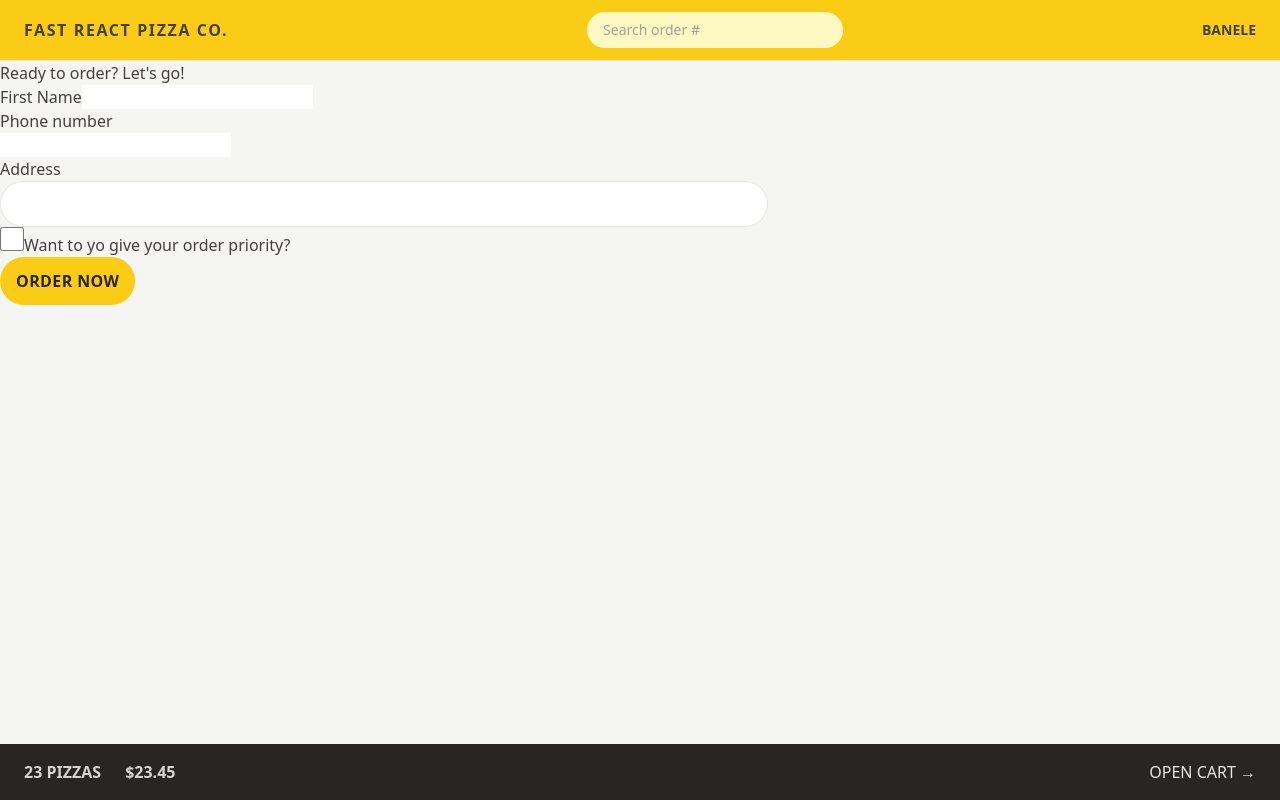
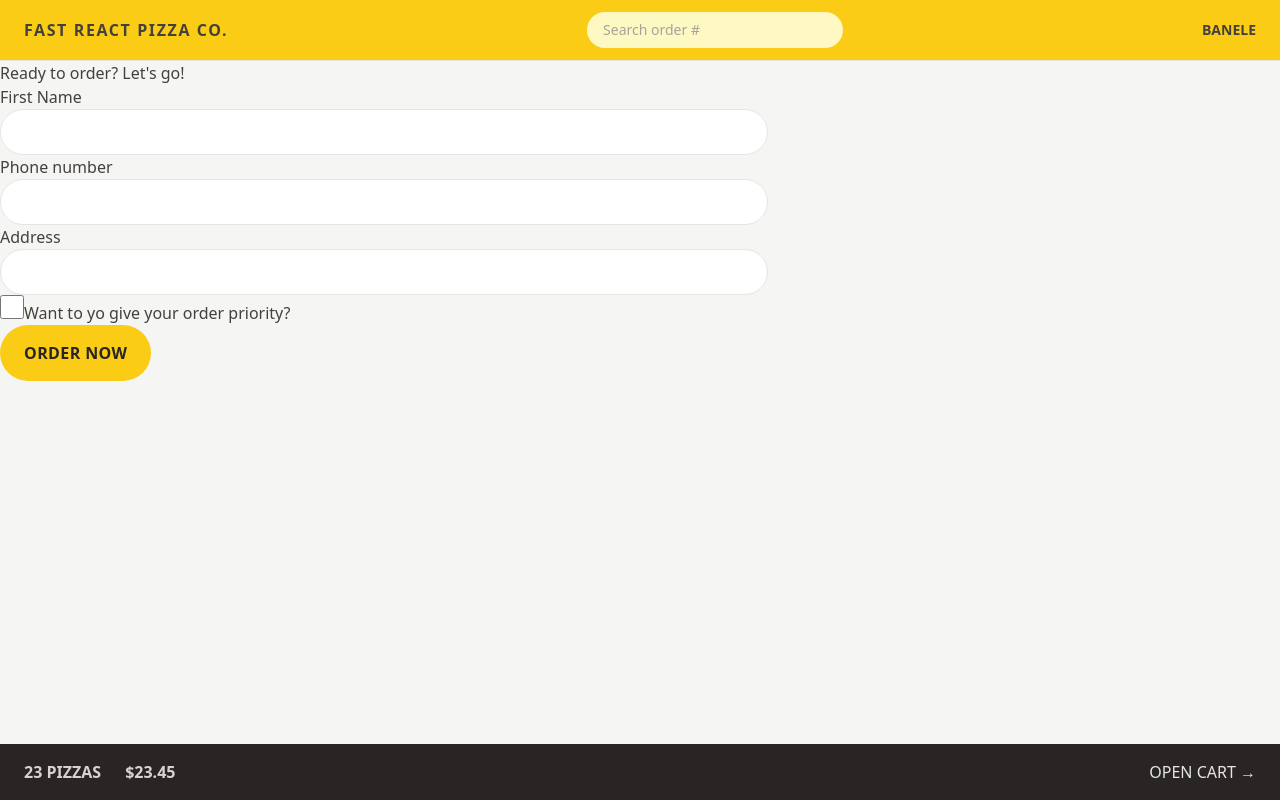
Before and after one commit to banelengwane/fast-react-pizza, a React (Vite) app: page /order/new in a window 1280 px wide. Built offline with nearby package versions, Linux system fonts and the light colour scheme.

Commit message:
making reusable styling using react components

```diff
--- a/src/features/cart/Cart.jsx
+++ b/src/features/cart/Cart.jsx
@@ -1,4 +1,5 @@
-import { Link } from 'react-router-dom';
+import Button from '../../ui/Button'
+import LinkButton from '../../ui/LinkButton';
 
 const fakeCart = [
   {
@@ -29,12 +30,12 @@ function Cart() {
 
   return (
     <div>
-      <Link to="/menu" className='text-sm text-blue-500 hover:text-blue-600 hover:underline cursor-pointer'>&larr; Back to menu</Link>
+      <LinkButton to="/menu" >&larr; Back to menu</LinkButton>
 
       <h2>Your cart, %NAME%</h2>
 
       <div>
-        <Link to="/order/new">Order pizzas</Link>
+        <Button to="/order/new">Order pizzas</Button>
         <button>Clear cart</button>
       </div>
     </div>
--- a/src/features/order/CreateOrder.jsx
+++ b/src/features/order/CreateOrder.jsx
@@ -1,5 +1,6 @@
 import { Form, redirect, useActionData, useNavigate } from "react-router-dom";
 import { createOrder } from "../../services/apiRestaurant";
+import Button from "../../ui/Button";
 
 // https://uibakery.io/regex-library/phone-number
 const isValidPhone = (str) =>
@@ -47,13 +48,13 @@ function CreateOrder() {
       <Form method="POST">
         <div>
           <label>First Name</label>
-          <input type="text" name="customer" required />
+          <input className="input" type="text" name="customer" required />
         </div>
 
         <div>
           <label>Phone number</label>
           <div>
-            <input type="tel" name="phone" required />
+            <input className="input" type="tel" name="phone" required />
           </div>
           {formErrors?.phone && <p>{formErrors.phone}</p>}
         </div>
@@ -62,8 +63,7 @@ function CreateOrder() {
           <label>Address</label>
           <div>
             <input
-              className="rounded-full border border-stone-200 px-4 py-2 text-sm transition-all duration-300 placeholder:text-stone-400
-              focus:outline-none focus:ring focus:ring-yellow-400 w-full md:px-6 md:py-3"
+              className="input"
               type="text"
               name="address"
               required
@@ -85,18 +85,9 @@ function CreateOrder() {
 
         <div>
           <input type="hidden" name="cart" value={JSON.stringify(cart)} />
-          <button
-            disabled={isSubmitting}
-            className="bg-yellow-400 uppercase
-              font-semibold
-              text-stone-800
-              py-3 px-4
-              inline-block tracking-wide rounded-full hover:bg-yellow-300 cursor-pointer
-              transition-colors duration-300 focus:outline-none focus:ring focus:ring-yellow-300 focus:bg-yellow-300 focus:ring-offset-2
-              disabled:cursor-not-allowed"
-          >
+          <Button disabled={isSubmitting}>
             {isSubmitting ? 'Placing order...' : 'Order now'}
-          </button>
+          </Button>
         </div>
       </Form>
     </div>
--- a/src/features/user/CreateUser.jsx
+++ b/src/features/user/CreateUser.jsx
@@ -1,4 +1,5 @@
 import { useState } from 'react';
+import Button from '../../ui/Button';
 
 function CreateUser() {
   const [username, setUsername] = useState('');
@@ -16,12 +17,12 @@ function CreateUser() {
         placeholder="Your full name"
         value={username}
         onChange={(e) => setUsername(e.target.value)}
-        className='w-72'
+        className='w-72 input mb-8'
       />
 
       {username !== '' && (
         <div>
-          <button>Start ordering</button>
+          <Button>Start ordering</Button>
         </div>
       )}
     </form>
--- a/src/index.css
+++ b/src/index.css
@@ -1,19 +1,13 @@
 @tailwind base;
 @tailwind components;
 @tailwind utilities;
-/* body {
-  font-family: system-ui, -apple-system, BlinkMacSystemFont, 'Segoe UI', Roboto,
-    Oxygen, Ubuntu, Cantarell, 'Open Sans', 'Helvetica Neue', sans-serif;
-  background-color: #f7f7f7;
-  color: #444;
+
+@layer components {
+  .input {
+    @apply rounded-full border border-stone-200 px-4 py-2 text-sm transition-all duration-300 placeholder:text-stone-400
+    focus:outline-none focus:ring focus:ring-yellow-400 w-full md:px-6 md:py-3
+  }
 }
-
-.layout {
-  display: grid;
-  grid-template-rows: auto 1fr auto;
-  gap: 32px;
-  height: 100dvh;
-} */
 
 /* https://dev.to/afif/i-made-100-css-loaders-for-your-next-project-4eje */
 .loader {
--- /dev/null
+++ b/src/ui/Button.jsx
@@ -0,0 +1,15 @@
+import { Link } from "react-router-dom"
+
+function Button({children, disabled, to}) {
+    const className = "bg-yellow-400 uppercase font-semibold text-stone-800 py-3 px-4 inline-block tracking-wide rounded-full hover:bg-yellow-300 cursor-pointer transition-colors duration-300 focus:outline-none focus:ring focus:ring-yellow-300 focus:bg-yellow-300 focus:ring-offset-2 disabled:cursor-not-allowed sm:px-6 sm:py-4"
+
+    if(to) return <Link to={to} className={className}>{children}</Link>
+
+    return (
+        <button disabled={disabled} className={className}>
+            {children}
+        </button>
+    )
+}
+
+export default Button
--- a/src/ui/Error.jsx
+++ b/src/ui/Error.jsx
@@ -1,13 +1,13 @@
-import { useNavigate, useRouteError } from 'react-router-dom';
+import { useRouteError } from 'react-router-dom';
+import LinkButton from './LinkButton';
 
 function Error() {
-  const navigate = useNavigate();
   const error = useRouteError()
   return (
     <div>
       <h1>Something went wrong 😢</h1>
       <p>{error.data || error.message}</p>
-      <button onClick={() => navigate(-1)}>&larr; Go back</button>
+      <LinkButton to='-1'>&larr; Go back</LinkButton>
     </div>
   );
 }
--- /dev/null
+++ b/src/ui/LinkButton.jsx
@@ -0,0 +1,14 @@
+import { Link, useNavigate } from "react-router-dom"
+
+function LinkButton({children, to}) {
+    const navigate = useNavigate()
+    const className = 'text-sm text-blue-500 hover:text-blue-600 hover:underline cursor-pointer'
+    if(to === '-1') return <button className={className} onClick={() => navigate(-1)}>{children}</button>
+    return (
+        <Link to={to} className={className}>
+            {children}
+        </Link>
+    )
+}
+
+export default LinkButton
```
